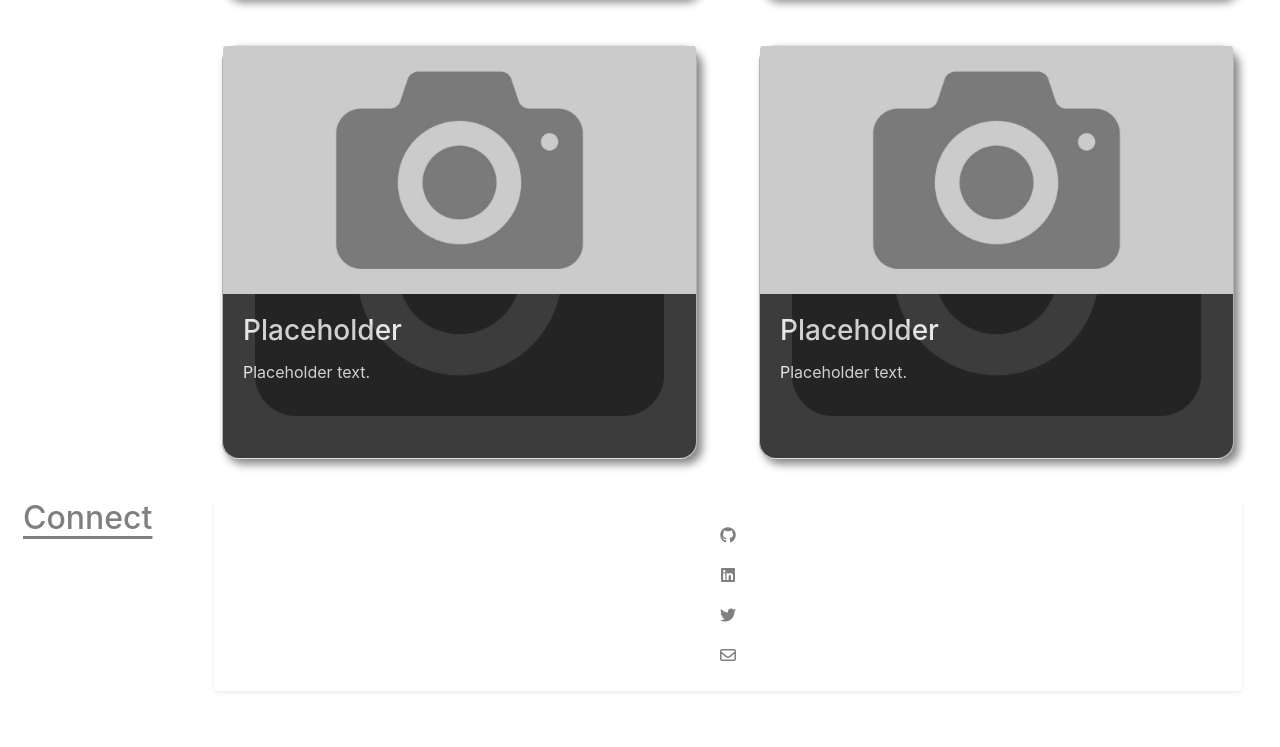
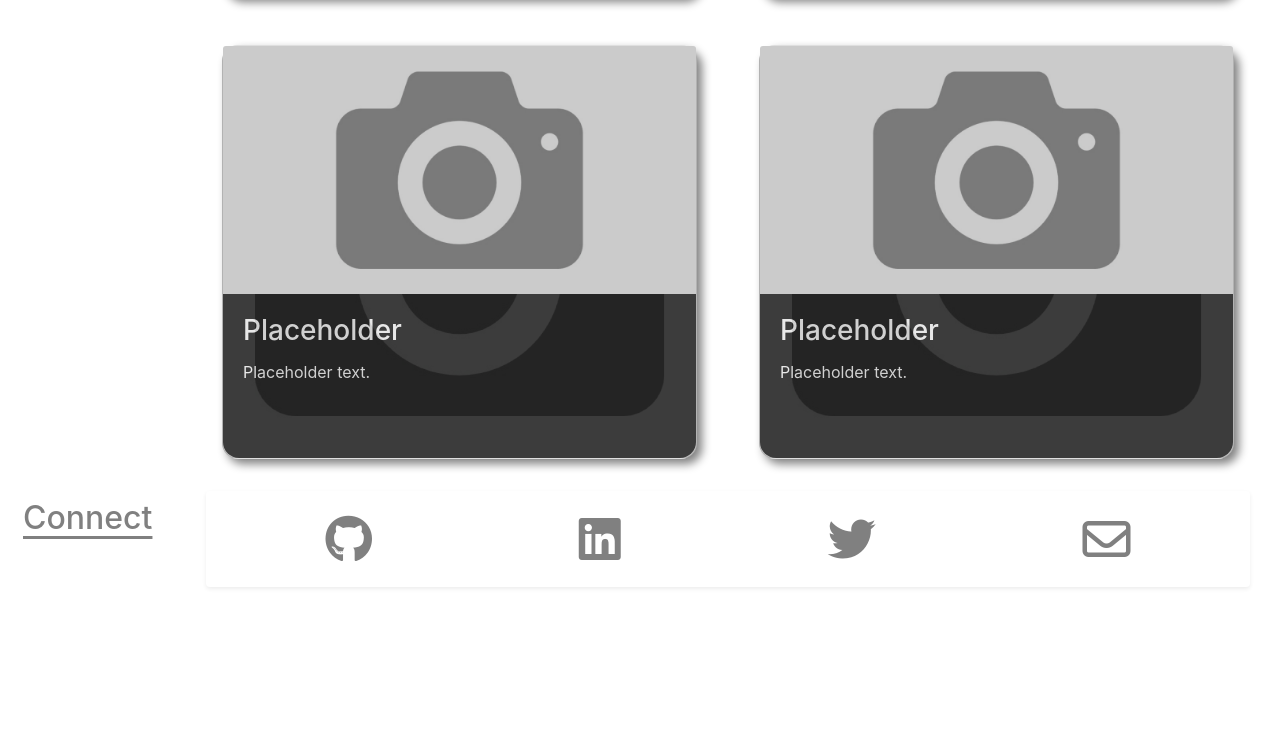
Before and after one commit to stuart540/bootstrap-portfolio, a plain HTML site: page index.html in a window 1280 px wide. Shown: the part 2424-3171 px from the top of the page. After the commit the page ends 3059 px from the top, so only its background shows below. Drawn offline with nearby package versions, Linux system fonts and the light colour scheme.

Commit message:
arranged links horizontally

```diff
--- a/assets/css/style.css
+++ b/assets/css/style.css
@@ -64,7 +64,7 @@ h4 {
 }
 
 .card:hover {
-    opacity: 0.7;
+    opacity: 0.8;
 }
 
 
@@ -73,25 +73,27 @@ h4 {
 } */
 
 
-/* hide top picture */
-/* img {
-    opacity: 0;
-} */
-
 /* Card Styling End */
 
 /* Footer Styling */
 
+.icon-links {
+    display: flex;
+    justify-content:space-around;
+}
+
 .nav-icon {
     display: flex;
-    /* flex-direction: column; */
     justify-content: center;
     align-items: center;
 
 }
 
+/* icon styling */
+
 i {
     color: gray;
+    font-size: 3em;
 }
 
 i:hover {
--- a/index.html
+++ b/index.html
@@ -179,10 +179,9 @@
                     <h4>Connect</h4>
                 </div>
                 <div class="container-fluid">
-                    <div class="d-lg-flex flex-column">
-                        <div class="p-2">
                     <div class="shadow-sm p-3 mb-5 bg-white rounded">
-                                <ul class="navbar-nav mr-auto">
+                        <ul class="navbar-nav mr-auto" id="icon-links">
+                            <div class="icon-links">
                                 <li class="nav-icon">
                                     <a class="nav-link" href="https://github.com/stuart540" target="_blank"><i class="fa-brands fa-github"></i></a>
                                 </li>
@@ -195,9 +194,8 @@
                                 <li class="nav-icon">
                                     <a class="nav-link" href="mailto:stuart540l@gmail.com"><i class="fa-regular fa-envelope"></i></a>
                                 </li>
+                            </div>
                         </ul>
-                            </div>
-                        </div>
                     </div>
                 </div>
             </div>
```
Lines whose indentation alone changed are shown as unchanged.
